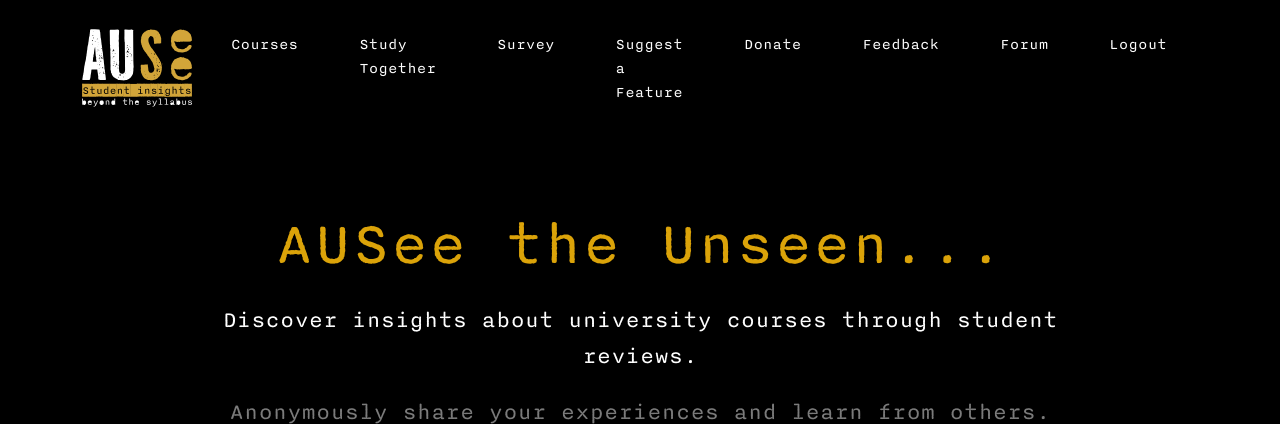
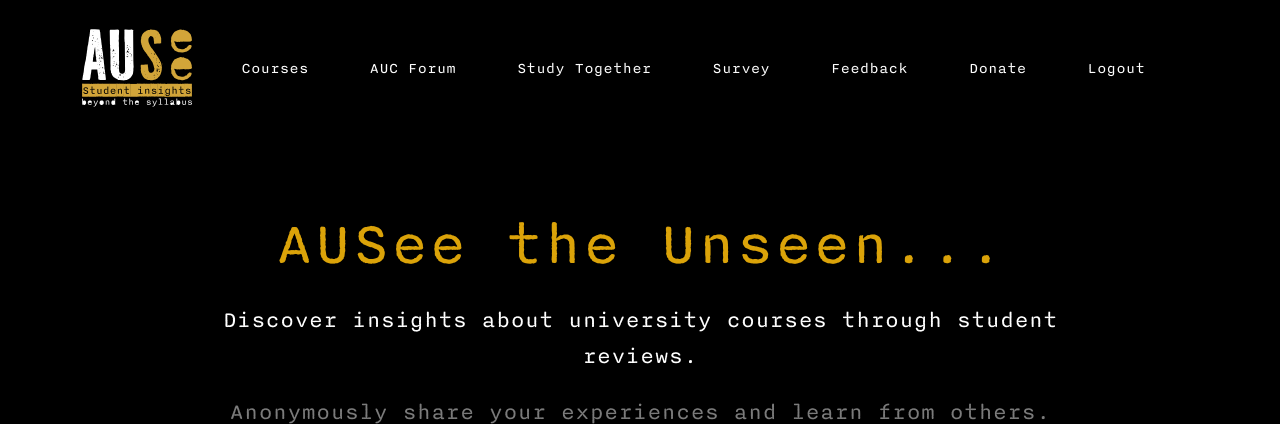
Before and after one commit to NatanAmado/AUSee, a Django app: page / in a window 1280 px wide. Shown: the top 424 px of the page. Run offline with Django 4.2, Linux system fonts and the light colour scheme; the visitor is signed in with stand-in values (Sample User, id 1).

Commit message:
Update navigation links in base.html: replace 'Suggest a Feature' with 'Feedback', add 'AUC Forum' link, and comment out feedback form section for better alignment with website mission.

```diff
--- a/templates/base.html
+++ b/templates/base.html
@@ -209,23 +209,23 @@
                   <a class="nav-link" href="{% url 'reviews:course_list' %}">Courses</a>
                 </li>
                 <li class="nav-item">
-                    <a class="nav-link" href="https://limonata.app" target="_blank" data-bs-toggle="tooltip" data-bs-placement="bottom" title="By the creators of AUSee...">Study Together</a>
+                    <a class="nav-link" href="{% url 'forum:home' %}">AUC Forum</a>
+                  </li>
+                <li class="nav-item">
+                    <a class="nav-link" href="https://limonata.app" target="_blank" data-bs-toggle="tooltip" data-bs-placement="bottom" title="By the creators of AUSee">Study Together</a>
                   </li>
                 <li class="nav-item">
                   <a class="nav-link" href="{% url 'feedback:form' %}">Survey</a>
                 </li>
                 <li class="nav-item">
-                  <a class="nav-link" href="https://github.com/NatanAmado/AUSee/issues/new" target="_blank">Suggest a Feature</a>
+                  <a class="nav-link" href="https://github.com/NatanAmado/AUSee/issues/new" target="_blank">Feedback</a>
                 </li>
+
                 <li class="nav-item">
                   <a class="nav-link" href="https://donate.stripe.com/dR6g1o86T1UObXqcMM">Donate</a>
                 </li>
-                <li class="nav-item">
-                  <a class="nav-link" href="{% url 'feedback:feedback_list' %}">Feedback</a>
-                </li>
-                <li class="nav-item">
-                  <a class="nav-link" href="{% url 'forum:home' %}">Forum</a>
-                </li>
+
+
                 <li class="nav-item">
                   <a class="nav-link" href="{% url 'users:logout' %}">Logout</a>
                 </li>
@@ -242,9 +242,19 @@
                 <li class="nav-item">
                     <a class="nav-link" href="{% url 'feedback:about' %}">About</a>
                   </li>
+                   <!-- So I'm going to comment out this because I don't believe there should be
+                    a feedback form that only the superusers can see. It's more in line with the
+                    mission of the website for feature requests to be submitted in GitHub and
+                    issues with the site to be posted and discussed openly in the Forum.
+
+                  However, I will not get rid of the functionality for now, in case a new solution
+                  is found that allows users to submit feedback and suggestions openly.
+
                 <li class="nav-item">
-                  <a class="nav-link" href="https://github.com/NatanAmado/AUSee/issues/new" target="_blank">Suggest a Feature</a>
+                  <a class="nav-link" href="{% url 'feedback:feedback_list' %}">Feedback</a>
                 </li>
+                -->
+
                 {% endif %}
               </ul>
             </div>
```
